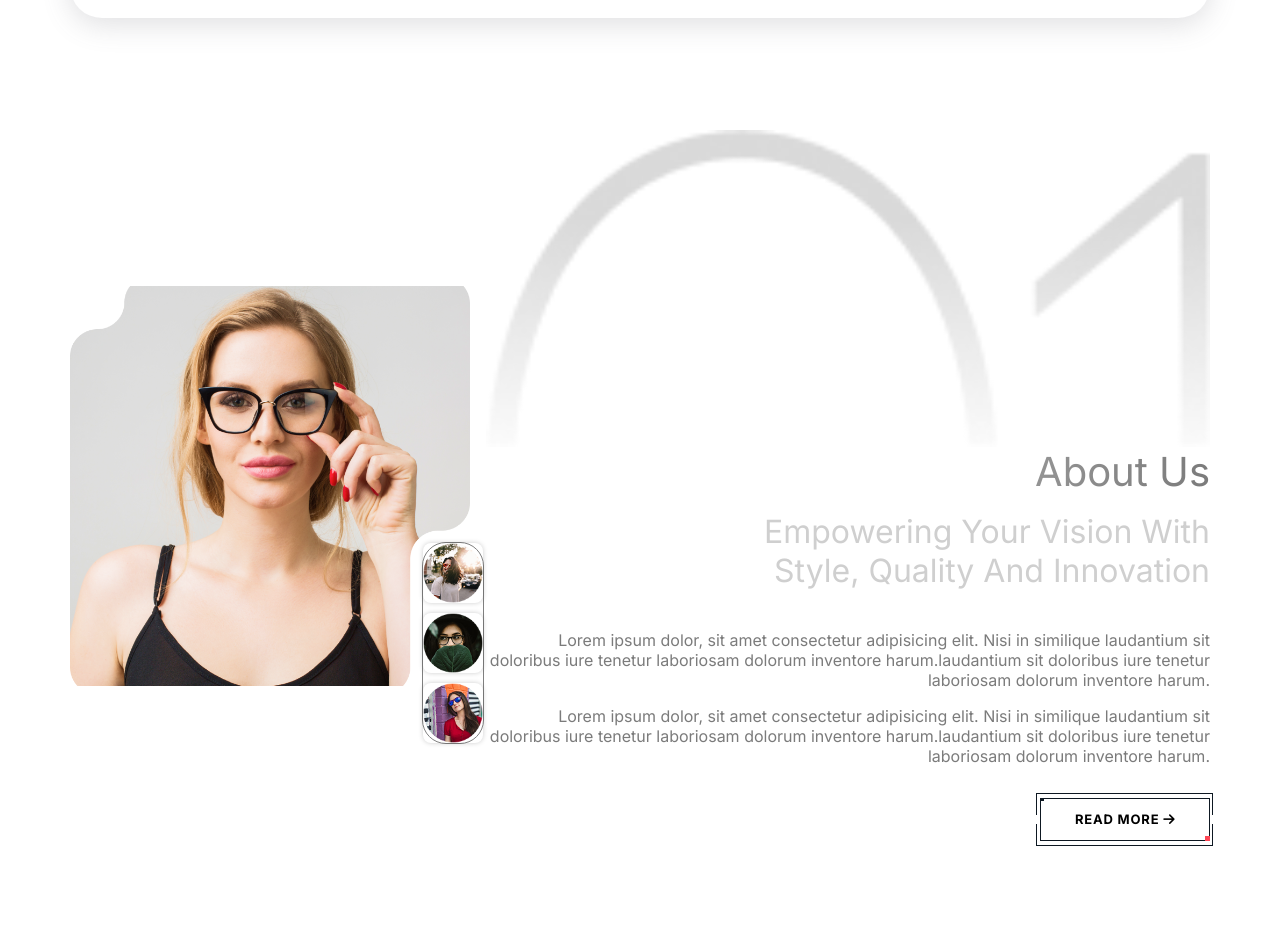
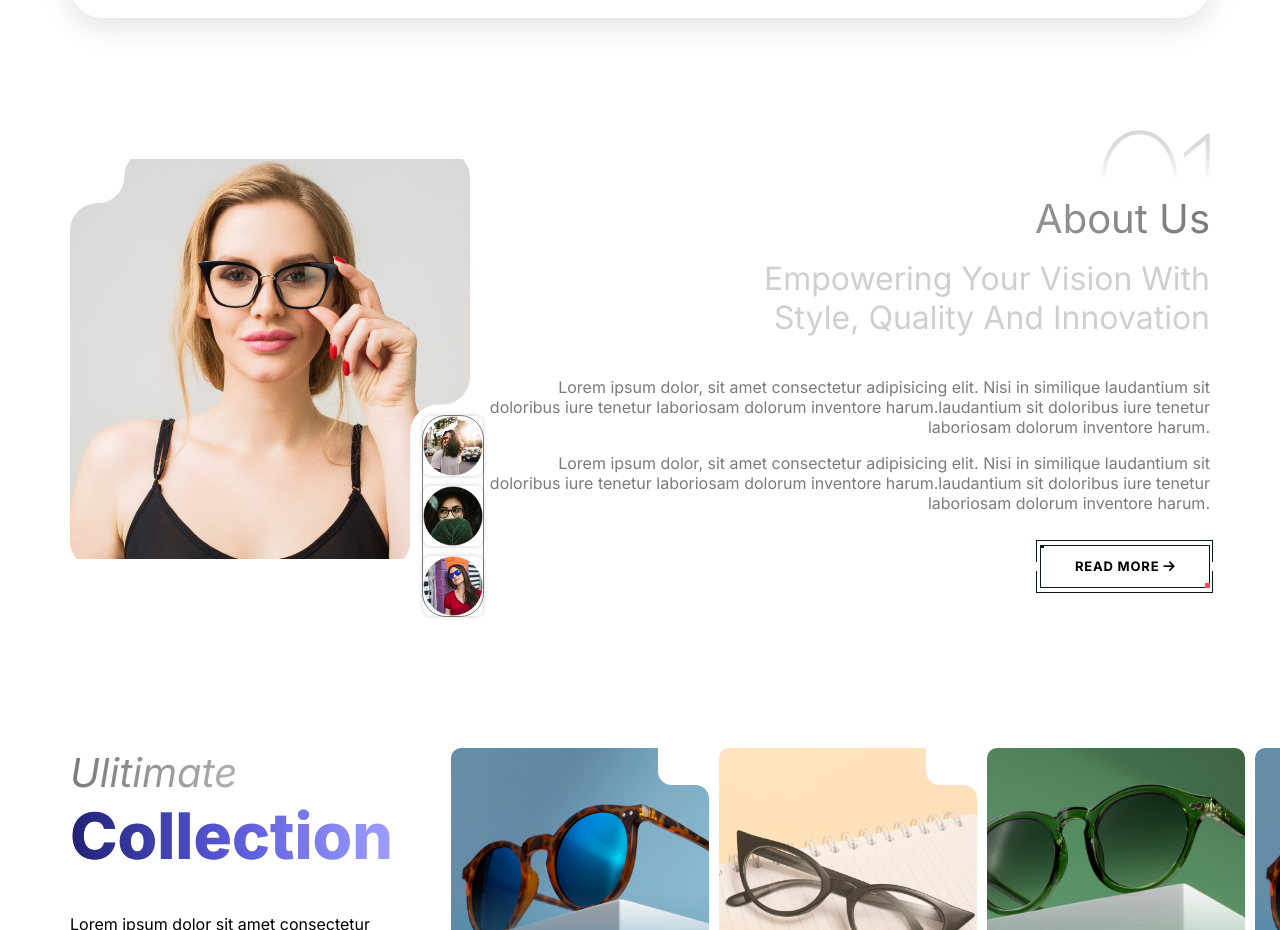
Before and after one commit to debu100/webskiproject2, a plain HTML site: page index.html in a window 1280 px wide. Shown: the part 840-1770 px from the top of the page. Drawn offline with nearby package versions, Linux system fonts and the light colour scheme; a web font is replaced by a local one.

Commit message:
Update style.css

```diff
--- a/css/style.css
+++ b/css/style.css
@@ -413,6 +413,16 @@ svg path {
 
 .about-box:nth-child(2) p {
   margin: 1rem 0;
+}
+
+.about .about-top-img-box {
+  display: flex;
+  justify-content: end;
+  margin-bottom: 1rem;
+}
+
+.about .about-top-img {
+  width: 15%;
 }
 
 .about-btn {
```
